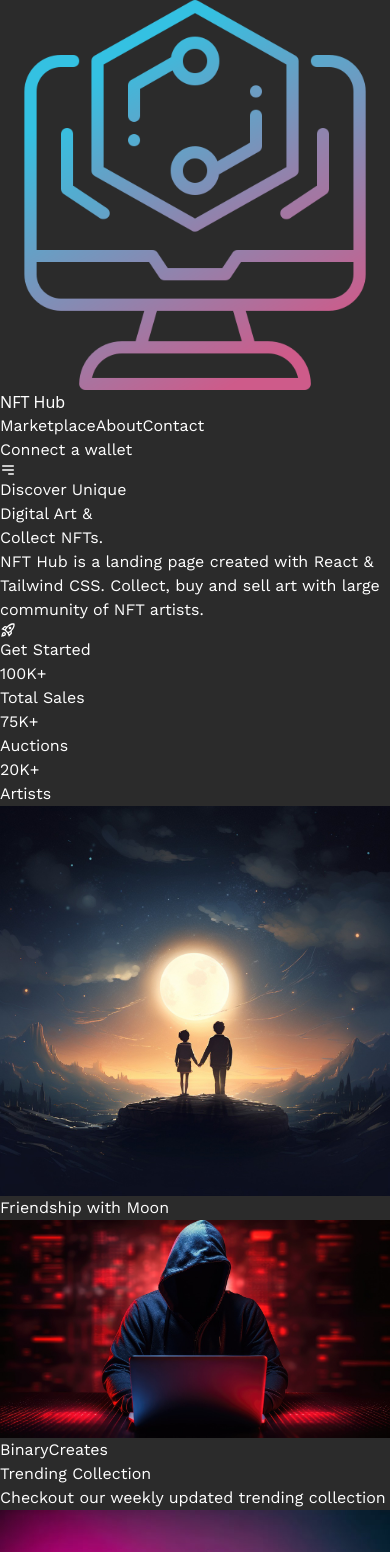
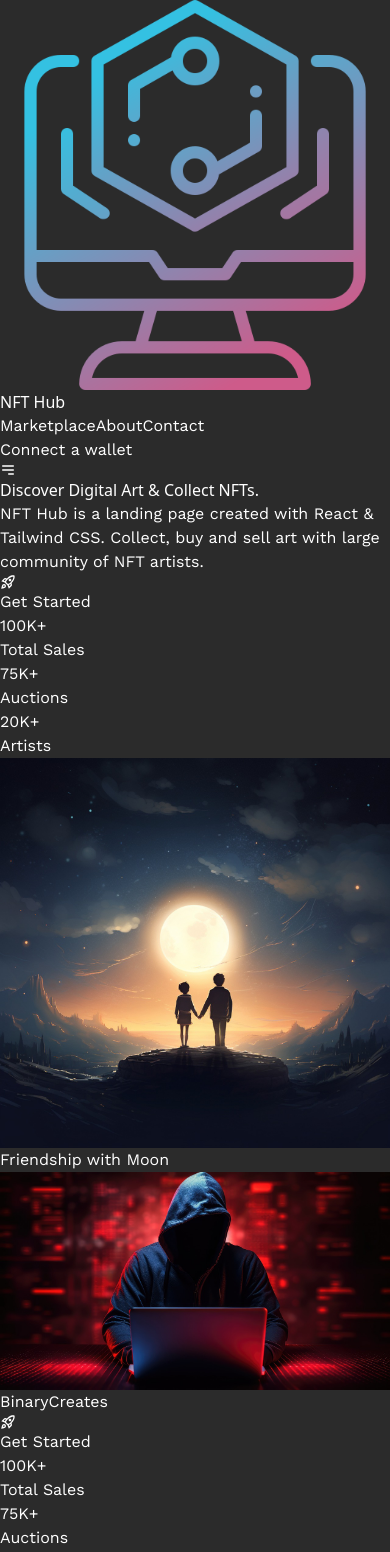
Before and after one commit to AmAyush18/nft-hub, a React (Vite) app: page / in a window 390 px wide. Shown: the top 1552 px of the page. Built offline with nearby package versions, Linux system fonts and the light colour scheme; a web font is replaced by a local one.

Commit message:
Some minor updates

```diff
--- a/src/components/Home/Hero.jsx
+++ b/src/components/Home/Hero.jsx
@@ -24,22 +24,17 @@ const features = [
 function Hero() {
   return (
     <div className='w-full'>
-        <div className="w-[80%] max-w-[1600px] mx-auto flex justify-between gap-x-2 mt-10">
-            <div className="w-[50%] flex flex-col gap-y-4">
+        <div className="w-[80%] max-w-[1600px] mx-auto flex md:flex-row flex-col justify-start gap-y-4 md:justify-between gap-x-2 mt-10">
+            <div className="w-full md:w-[50%] flex flex-col gap-y-4">
                 <div className='flex flex-col gap-y-[0.5px]'>
-                    <h1 className='text-[52px] font-[600] w-[80%]'>
-                        Discover Unique
-                    </h1>
-                    <h1 className='text-[52px] font-[600] w-[80%]'>
-                        Digital Art &
-                    </h1>
-                    <h1 className='text-[52px] font-[600] w-[80%]'>
-                        Collect NFTs.
+                    <h1 className='text-[38px] lg:text-[54px] font-[600] md:w-[80%] text-left header'>
+                        Discover Digital Art & Collect NFTs.
                     </h1>
                 </div>
-                <p className='text-[16px] w-[85%] text-[#ccc]'>NFT Hub is a landing page created with React & Tailwind CSS. Collect, buy and sell art with large community of NFT artists.</p>
+                <p className='text-[16px] md:w-[85%] text-[#ccc]'>NFT Hub is a landing page created with React & Tailwind CSS. Collect, buy and sell art with large community of NFT artists.</p>
 
-                <p className='bg-[#A259FF] mt-[12px] md:w-[65%] lg:w-[45%] text-center text-sm py-4 px-12 rounded-2xl flex justify-center items-center gap-x-2'>
+                <div className="hidden md:flex flex-col gap-y-4">
+                    <p className='bg-[#A259FF] mt-[12px] md:w-[65%] lg:w-[55%] text-center text-sm py-4 px-12 rounded-2xl flex justify-center items-center gap-x-2'>
                         <MdOutlineRocketLaunch className='w-[16px] h-[16px] text-white'/>
                         Get Started
                     </p>
@@ -55,9 +50,10 @@ function Hero() {
                         }
                     </div>
                 </div>
-            <div className="w-[48%]">
+            </div>
+            <div className="w-full md:w-[48%]">
                 <div className="w-[100%]">
-                    <img src={moon} alt=".." className='w-[100%] h-[360px] object-cover' />
+                    <img src={moon} alt=".." className='w-[100%] h-[380px] object-cover rounded-t-xl' />
                     <div className="w-full bg-[#3b3b3b] py-3 flex flex-col gap-y-1 px-4 rounded-b-xl">
                         <h4 className='text-lg font-[500]'>Friendship with Moon</h4>
                         <div className="flex items-center gap-x-2">
@@ -67,6 +63,23 @@ function Hero() {
                     </div>
                 </div>
             </div>
+            <div className="w-full flex md:hidden flex-col gap-y-4">
+                    <p className='bg-[#A259FF] mt-[12px] md:w-[65%] lg:w-[45%] text-center text-sm py-4 px-12 rounded-2xl flex justify-center items-center gap-x-2'>
+                        <MdOutlineRocketLaunch className='w-[16px] h-[16px] text-white'/>
+                        Get Started
+                    </p>
+
+                    <div className="flex justify-between w-full md:w-[75%]">
+                        {
+                            features.map((feature) => (
+                                <div key={feature.id} className="flex flex-col gap-y-1">
+                                    <h2 className='text-xl font-[500]'>{feature.title}</h2>
+                                    <p className='text-sm font-[400]'>{feature.description}</p>
+                                </div>
+                            ))
+                        }
+                    </div>
+                </div>
         </div>
     </div>
   )
--- a/src/index.css
+++ b/src/index.css
@@ -13,3 +13,24 @@
 .header {
     font-family: 'Reggae One', system-ui;
 }
+
+::-webkit-scrollbar {
+    width: 8px;
+  }
+
+  /* Track */
+  ::-webkit-scrollbar-track {
+    background: #3a1569;
+    border-radius: 5px;
+  }
+
+  /* Handle on hover */
+  ::-webkit-scrollbar-thumb {
+    background: #A259FF;
+    border-radius: 5px;
+  }
+
+  /* Handle on hover */
+  ::-webkit-scrollbar-thumb:hover {
+    background: #bc8dfa;
+  }
```
Lines whose indentation alone changed are shown as unchanged.
